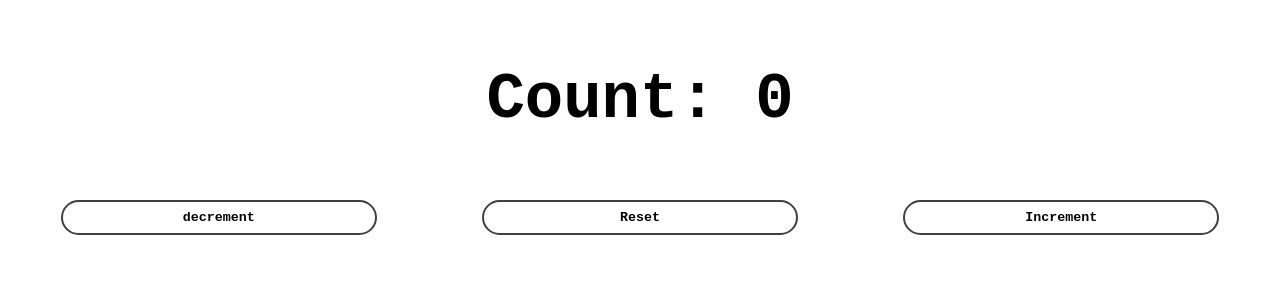
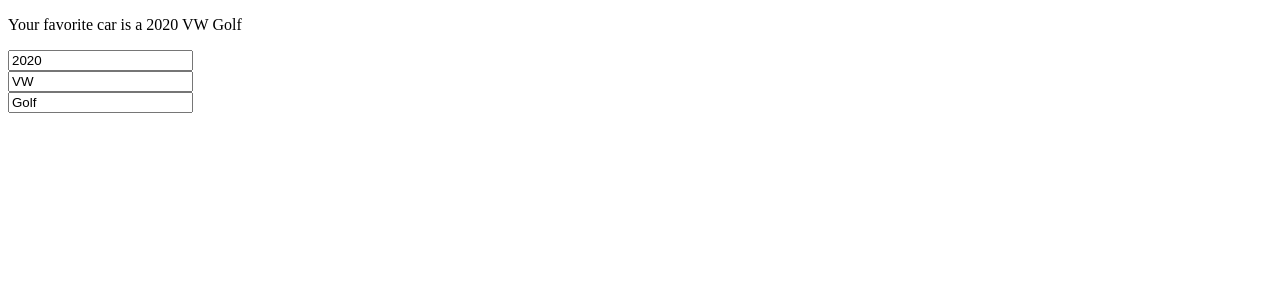
Before and after one commit to DaniahAbukabeer/REACTJS, a React (Vite) app in the folder my-react-app/: page / in a window 1280 px wide. Shown: the top 300 px of the page. Built offline with nearby package versions, Linux system fonts and the light colour scheme.

Commit message:
doen with part 12, learned about spread operator used to update objects

```diff
--- a/my-react-app/src/App.jsx
+++ b/my-react-app/src/App.jsx
@@ -11,6 +11,12 @@
 import MyComponentNew from "./MyComponentNew";
 import ColorPicker from "./ColorPicker";
 import MyCounter from "./MyCounter";
+import NewComponent from "./NewComponent";
+
+
+
+
+
 function App() {
   const fruits = [{id:0,name:"apple", calories:95},
                   {id:1,name:"orange", calories: 45},
@@ -34,9 +40,9 @@
 
       {/* <ColorPicker></ColorPicker> */}
 
-      <MyCounter/>
+      {/* <MyCounter/> */}
 
-
+      <NewComponent/>
 
 
     {/* <MyComponentNew/>
--- /dev/null
+++ b/my-react-app/src/NewComponent.jsx
@@ -0,0 +1,34 @@
+import React, {useState} from "react";
+
+function NewComponent(){
+
+
+    const [car, setCar] = useState({year: 2020, make: "VW", model: "Golf",});
+
+    function handleYearChange(event){
+        setCar(c => ({...c,year: event.target.value}));
+    }
+    function handleMakeChange(event){
+        setCar( c=> ({...c, make: event.target.value}));
+
+    }
+    function handleModelChange(event){
+        setCar(c=> ({...c,model: event.target.value}));
+    }
+
+    return(
+        <div>
+                <p>Your favorite car is a {car.year} {car.make} {car.model}</p>
+
+                <input type="number" value={car.year} onChange={handleYearChange} />
+                <br/>
+                <input type="text" value={car.make} onChange={handleMakeChange} />
+                <br/>
+                <input type="text" value={car.model} onChange={handleModelChange}/>
+
+        </div>
+    );
+
+}
+
+export default NewComponent
```
Also changed, not shown: my-react-app/notes/updateStateOfObjects.txt (added).
